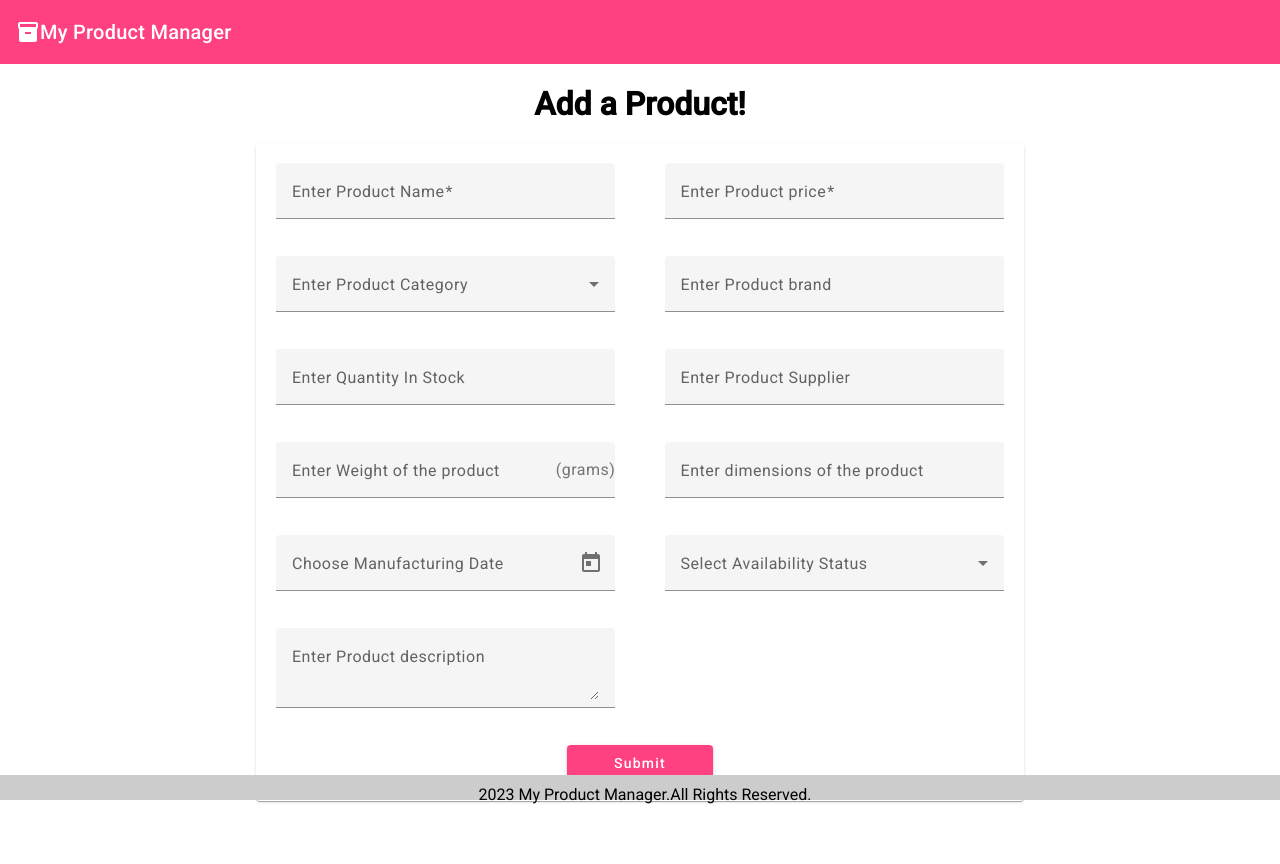
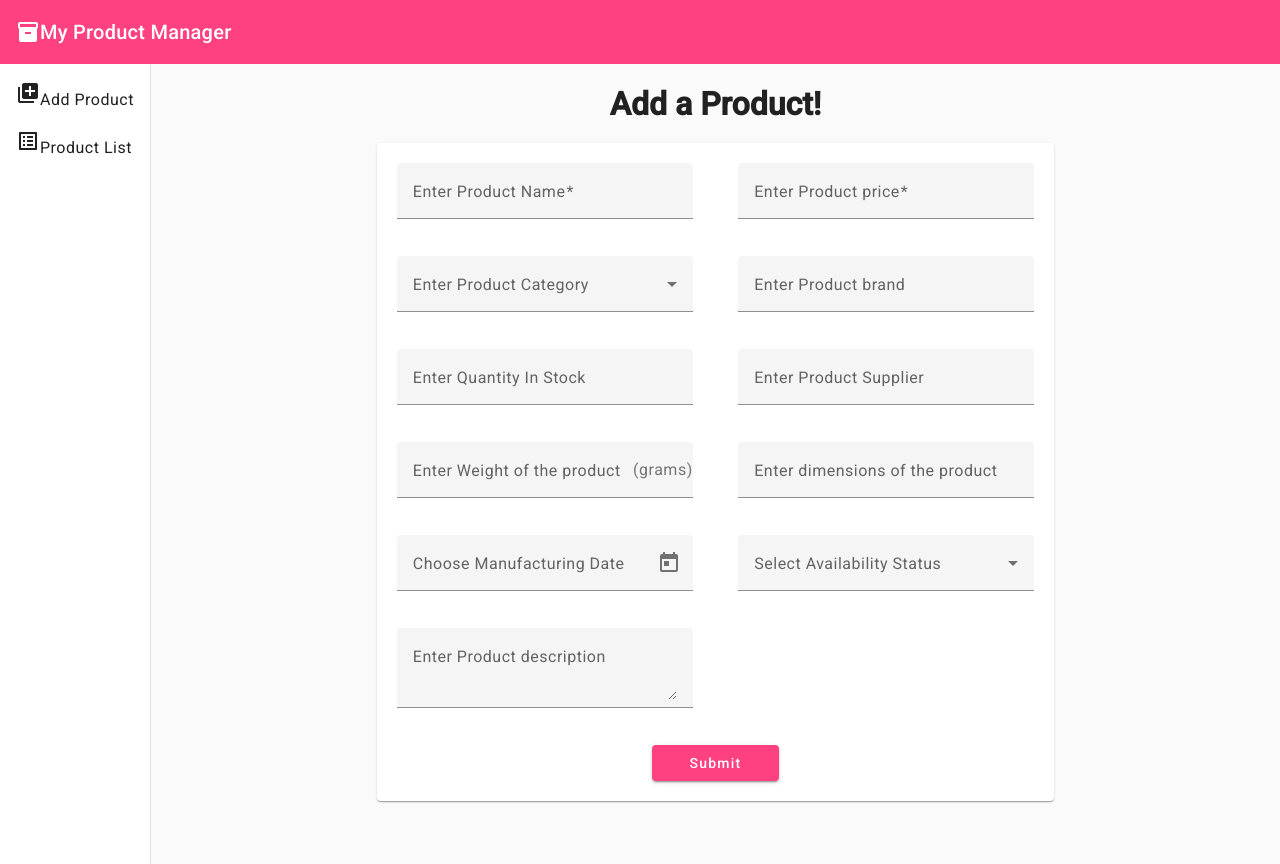
Before and after one commit to proactivecoder91/product-management-system, an Angular app: page / in a window 1280 px wide. Built offline with nearby package versions, Linux system fonts and the light colour scheme.

Commit message:
feat: Added a side nav using the MatSidenavModule in angular material

```diff
--- a/src/app/app.component.html
+++ b/src/app/app.component.html
@@ -1,3 +1,8 @@
-<app-header></app-header>
-<router-outlet></router-outlet>
+<app-header (toggleSideBar)="sideBarToggler($event)"></app-header>
+<mat-drawer-container>
+  <mat-drawer mode="side" [opened]="sideBarOpened"
+    ><app-sidebar></app-sidebar
+  ></mat-drawer>
+  <mat-drawer-content><router-outlet></router-outlet></mat-drawer-content>
+</mat-drawer-container>
 <app-footer></app-footer>
--- a/src/app/app.component.ts
+++ b/src/app/app.component.ts
@@ -5,15 +5,22 @@ import { FooterComponent } from './shared/footer/footer.component';
 import { HeaderComponent } from './shared/header/header.component';
 import { FormsModule} from '@angular/forms'
 import { ReactiveFormsModule } from '@angular/forms';
+import {MatSidenavModule} from '@angular/material/sidenav';
+import { SidebarComponent } from './shared/sidebar/sidebar.component';
 
 
 @Component({
   selector: 'app-root',
   standalone: true,
-  imports: [CommonModule, RouterOutlet, FooterComponent,HeaderComponent, FormsModule , ReactiveFormsModule],
+  imports: [CommonModule, RouterOutlet, FooterComponent,HeaderComponent, FormsModule , ReactiveFormsModule,MatSidenavModule, SidebarComponent],
   templateUrl: './app.component.html',
   styleUrls: ['./app.component.css']
 })
 export class AppComponent {
   title = 'product-management-system';
+  sideBarOpened:boolean = true;
+
+  sideBarToggler(event:Event){
+    this.sideBarOpened = !this.sideBarOpened;
+  }
 }
--- a/src/app/shared/header/header.component.html
+++ b/src/app/shared/header/header.component.html
@@ -1,6 +1,6 @@
 <p>
   <mat-toolbar color="accent">
-    <mat-icon>inventory_2</mat-icon>
+    <mat-icon (click)="toggleSideBarIcon()">inventory_2</mat-icon>
     <span>My Product Manager</span>
     <span class="example-spacer"></span>
   </mat-toolbar>
--- a/src/app/shared/header/header.component.ts
+++ b/src/app/shared/header/header.component.ts
@@ -1,4 +1,4 @@
-import { Component } from '@angular/core';
+import { Component, Output , EventEmitter } from '@angular/core';
 import { CommonModule } from '@angular/common';
 import {MatIconModule} from '@angular/material/icon';
 import {MatToolbarModule} from '@angular/material/toolbar';
@@ -12,5 +12,9 @@ import {MatToolbarModule} from '@angular/material/toolbar';
   styleUrl: './header.component.css'
 })
 export class HeaderComponent {
+@Output() toggleSideBar: EventEmitter<any>  = new EventEmitter();
 
+toggleSideBarIcon(){
+  this.toggleSideBar.emit()
 }
+}
--- /dev/null
+++ b/src/app/shared/sidebar/sidebar.component.html
@@ -0,0 +1,10 @@
+<mat-nav-list>
+  <a mat-list-item (click)="navigateToAddProduct()"
+    ><mat-icon class="material-symbols-outlined"> add_to_photos </mat-icon>
+    <span>Add Product</span></a
+  >
+  <a mat-list-item (click)="navigateToProductList()"
+    ><mat-icon class="material-symbols-outlined"> list_alt </mat-icon>
+    <span>Product List</span></a
+  >
+</mat-nav-list>
--- /dev/null
+++ b/src/app/shared/sidebar/sidebar.component.ts
@@ -0,0 +1,23 @@
+import { Component } from '@angular/core';
+import { CommonModule } from '@angular/common';
+import {MatListModule} from '@angular/material/list';
+import {MatIconModule} from '@angular/material/icon';
+import { Router } from '@angular/router';
+
+
+@Component({
+  selector: 'app-sidebar',
+  standalone: true,
+  imports: [CommonModule,MatListModule,MatIconModule],
+  templateUrl: './sidebar.component.html',
+  styleUrl: './sidebar.component.css'
+})
+export class SidebarComponent {
+  constructor(private router:Router){}
+  navigateToProductList() {
+    this.router.navigate(['/productList']);
+  }
+  navigateToAddProduct() {
+    this.router.navigate(['/']);
+  }
+}
```
Also changed, not shown: src/app/shared/sidebar/sidebar.component.css (added), 1 other file (tests, documents, lock files or other folders).
